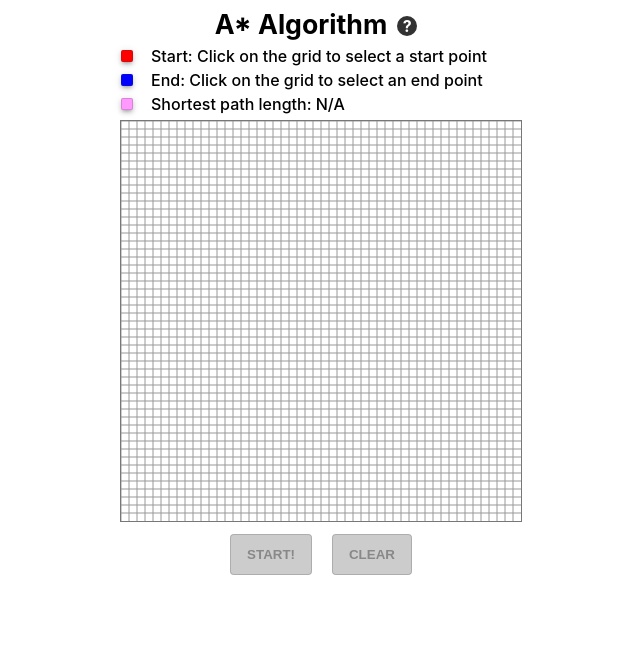
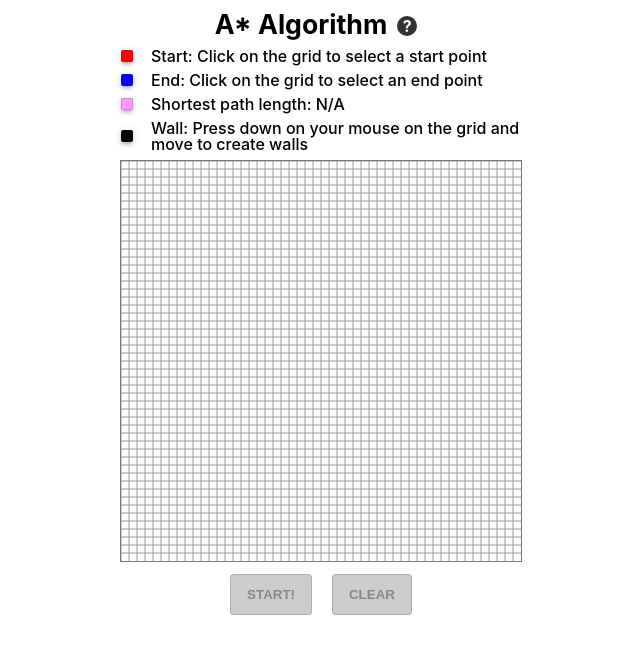
Before and after one commit to pablogarin/astar_nodejs, a React (Create React App) app: page / in a window 1280 px wide. Shown: the top 654 px of the page, without its empty margins (319-959 px from the left). Built offline with nearby package versions, Linux system fonts and the light colour scheme.

Commit message:
Fix: always show the wall label

```diff
--- a/src/App.js
+++ b/src/App.js
@@ -265,10 +265,9 @@ function App() {
             ? `${pathLength}`
             : 'N/A'}
         </Label>
-        { endNode && (<Label color={colors.BLACK}>
+        <Label color={colors.BLACK}>
           Wall: Press down on your mouse on the grid and move to create walls
-          </Label>)
-        }
+        </Label>
       <div>
         <canvas
           ref={canvasRef}
```
